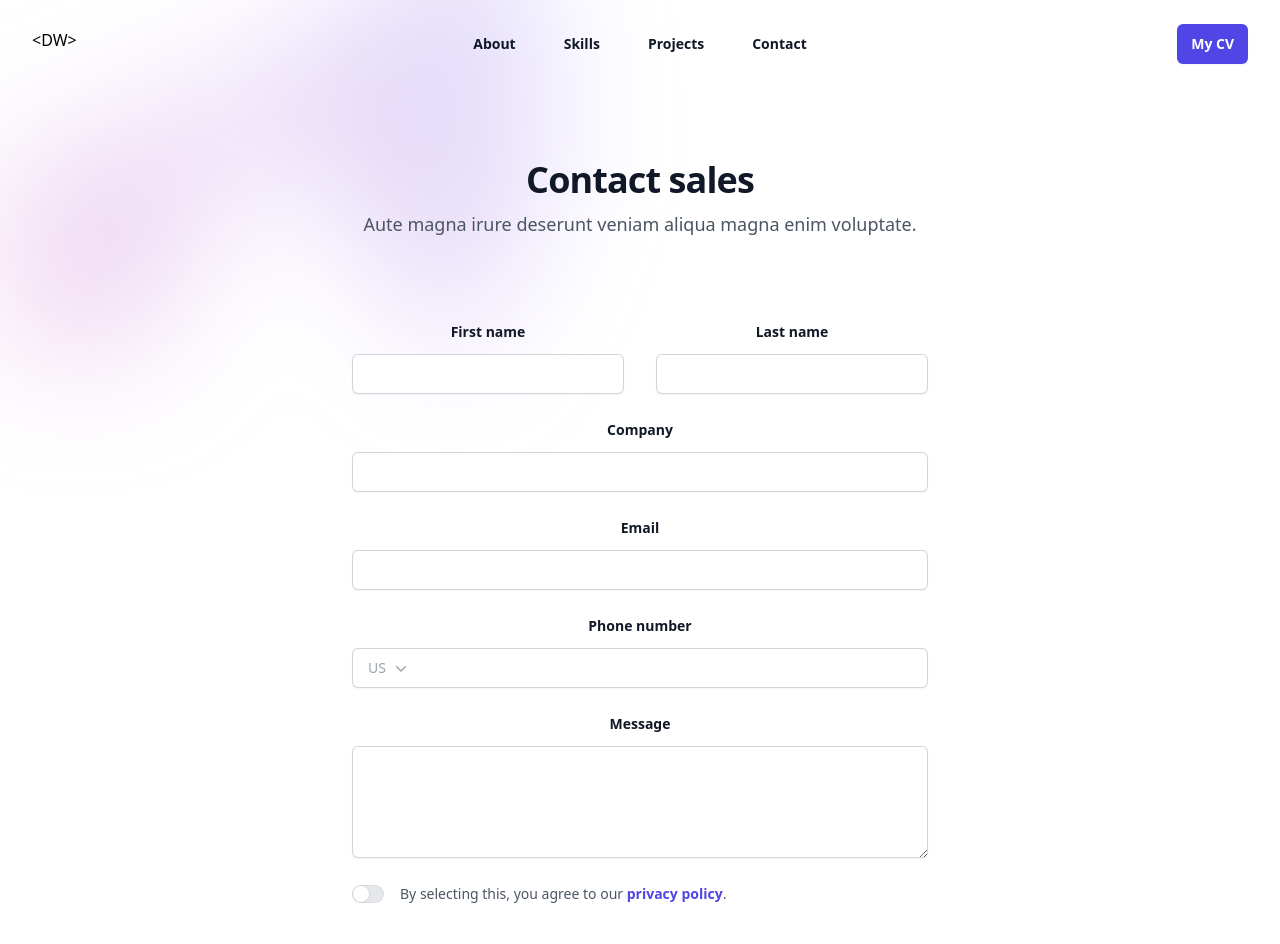
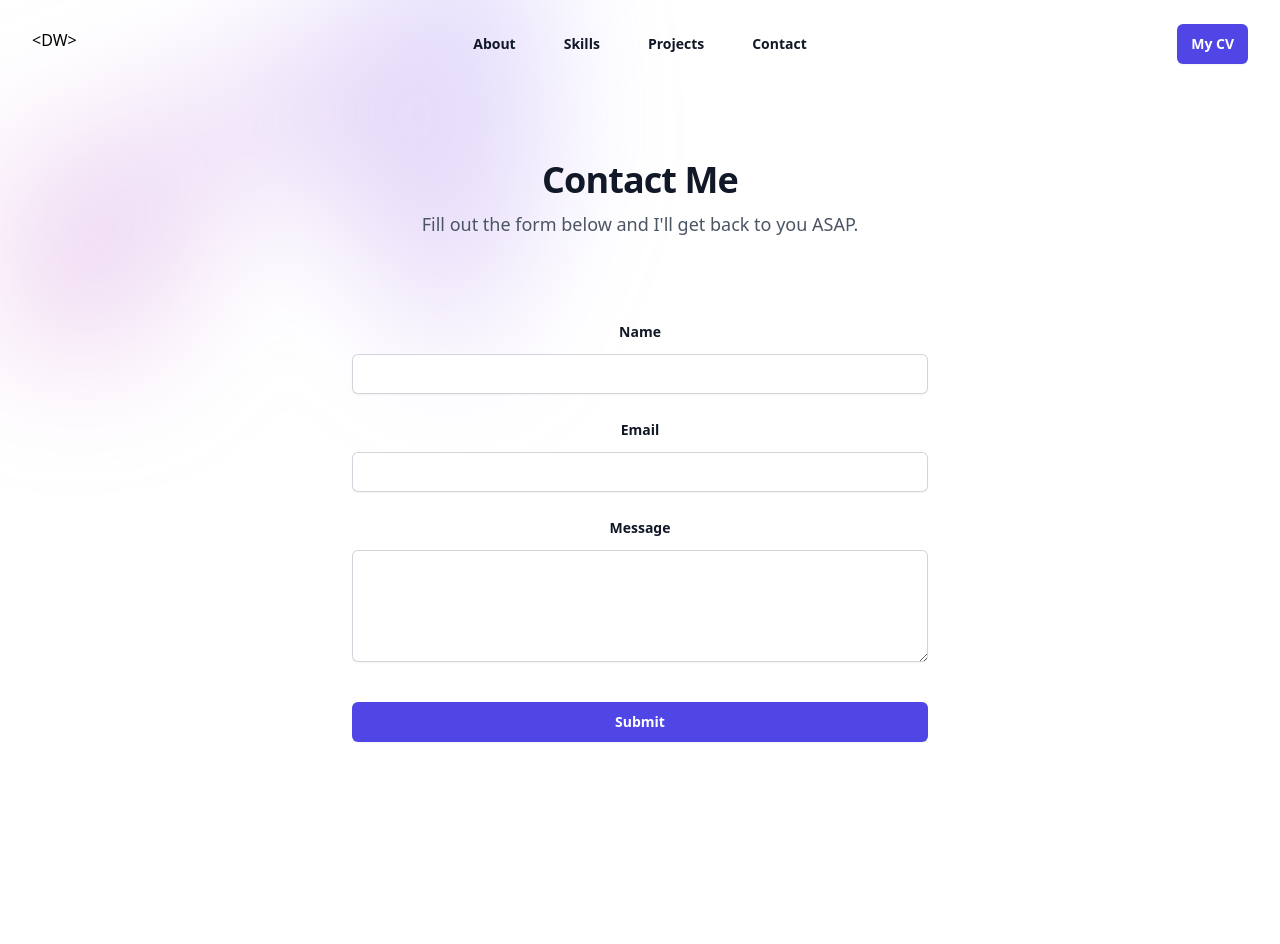
Before and after one commit to danwhitlock/portfolio-react, a React (Vite) app: page /contact in a window 1280 px wide. Shown: the top 944 px of the page. After the commit the page ends 902 px from the top, so only its background shows below. Built offline with nearby package versions, Linux system fonts and the light colour scheme.

Commit message:
adjust form, skills layout & paths

```diff
--- a/src/App.jsx
+++ b/src/App.jsx
@@ -14,6 +14,7 @@ function App() {
     <Router>
       <Nav />
         <Routes>
+          <Route path="/" element={<Home />} />
           <Route path="Home" element={<Home />} />
           <Route path="skills" element={<Skills />} />
           <Route path="projectGallery" element={<ProjectGallery />} />
--- a/src/Components/Contact.jsx
+++ b/src/Components/Contact.jsx
@@ -24,55 +24,29 @@ export default function Contact() {
         />
       </div>
       <div className="mx-auto max-w-2xl text-center">
-        <h2 className="text-3xl font-bold tracking-tight text-gray-900 sm:text-4xl">Contact sales</h2>
+        <h2 className="text-3xl font-bold tracking-tight text-gray-900 sm:text-4xl">Contact Me</h2>
         <p className="mt-2 text-lg leading-8 text-gray-600">
-          Aute magna irure deserunt veniam aliqua magna enim voluptate.
+          Fill out the form below and I'll get back to you ASAP.
         </p>
       </div>
-      <form action="#" method="POST" className="mx-auto mt-16 max-w-xl sm:mt-20">
-        <div className="grid grid-cols-1 gap-x-8 gap-y-6 sm:grid-cols-2">
+      <form action="https://formspree.io/f/moqgqqgz" method="POST" className="mx-auto mt-16 max-w-xl sm:mt-20">
+        <div className="grid grid-cols-1 gap-y-6 sm:grid-cols-1">
           <div>
-            <label htmlFor="first-name" className="block text-sm font-semibold leading-6 text-gray-900">
-              First name
+            <label htmlFor="name" className="block text-sm font-semibold leading-6 text-gray-900">
+              Name
             </label>
             <div className="mt-2.5">
               <input
                 type="text"
-                name="first-name"
-                id="first-name"
+                name="name"
+                id="name"
                 autoComplete="given-name"
                 className="block w-full rounded-md border-0 px-3.5 py-2 text-gray-900 shadow-sm ring-1 ring-inset ring-gray-300 placeholder:text-gray-400 focus:ring-2 focus:ring-inset focus:ring-indigo-600 sm:text-sm sm:leading-6"
               />
             </div>
           </div>
-          <div>
-            <label htmlFor="last-name" className="block text-sm font-semibold leading-6 text-gray-900">
-              Last name
-            </label>
-            <div className="mt-2.5">
-              <input
-                type="text"
-                name="last-name"
-                id="last-name"
-                autoComplete="family-name"
-                className="block w-full rounded-md border-0 px-3.5 py-2 text-gray-900 shadow-sm ring-1 ring-inset ring-gray-300 placeholder:text-gray-400 focus:ring-2 focus:ring-inset focus:ring-indigo-600 sm:text-sm sm:leading-6"
-              />
-            </div>
-          </div>
-          <div className="sm:col-span-2">
-            <label htmlFor="company" className="block text-sm font-semibold leading-6 text-gray-900">
-              Company
-            </label>
-            <div className="mt-2.5">
-              <input
-                type="text"
-                name="company"
-                id="company"
-                autoComplete="organization"
-                className="block w-full rounded-md border-0 px-3.5 py-2 text-gray-900 shadow-sm ring-1 ring-inset ring-gray-300 placeholder:text-gray-400 focus:ring-2 focus:ring-inset focus:ring-indigo-600 sm:text-sm sm:leading-6"
-              />
-            </div>
-          </div>
+
+
           <div className="sm:col-span-2">
             <label htmlFor="email" className="block text-sm font-semibold leading-6 text-gray-900">
               Email
@@ -87,38 +61,7 @@ export default function Contact() {
               />
             </div>
           </div>
-          <div className="sm:col-span-2">
-            <label htmlFor="phone-number" className="block text-sm font-semibold leading-6 text-gray-900">
-              Phone number
-            </label>
-            <div className="relative mt-2.5">
-              <div className="absolute inset-y-0 left-0 flex items-center">
-                <label htmlFor="country" className="sr-only">
-                  Country
-                </label>
-                <select
-                  id="country"
-                  name="country"
-                  className="h-full rounded-md border-0 bg-transparent bg-none py-0 pl-4 pr-9 text-gray-400 focus:ring-2 focus:ring-inset focus:ring-indigo-600 sm:text-sm"
-                >
-                  <option>US</option>
-                  <option>CA</option>
-                  <option>EU</option>
-                </select>
-                <ChevronDownIcon
-                  className="pointer-events-none absolute right-3 top-0 h-full w-5 text-gray-400"
-                  aria-hidden="true"
-                />
-              </div>
-              <input
-                type="tel"
-                name="phone-number"
-                id="phone-number"
-                autoComplete="tel"
-                className="block w-full rounded-md border-0 px-3.5 py-2 pl-20 text-gray-900 shadow-sm ring-1 ring-inset ring-gray-300 placeholder:text-gray-400 focus:ring-2 focus:ring-inset focus:ring-indigo-600 sm:text-sm sm:leading-6"
-              />
-            </div>
-          </div>
+
           <div className="sm:col-span-2">
             <label htmlFor="message" className="block text-sm font-semibold leading-6 text-gray-900">
               Message
@@ -133,41 +76,14 @@ export default function Contact() {
               />
             </div>
           </div>
-          <Switch.Group as="div" className="flex gap-x-4 sm:col-span-2">
-            <div className="flex h-6 items-center">
-              <Switch
-                checked={agreed}
-                onChange={setAgreed}
-                className={classNames(
-                  agreed ? 'bg-indigo-600' : 'bg-gray-200',
-                  'flex w-8 flex-none cursor-pointer rounded-full p-px ring-1 ring-inset ring-gray-900/5 transition-colors duration-200 ease-in-out focus-visible:outline focus-visible:outline-2 focus-visible:outline-offset-2 focus-visible:outline-indigo-600'
-                )}
-              >
-                <span className="sr-only">Agree to policies</span>
-                <span
-                  aria-hidden="true"
-                  className={classNames(
-                    agreed ? 'translate-x-3.5' : 'translate-x-0',
-                    'h-4 w-4 transform rounded-full bg-white shadow-sm ring-1 ring-gray-900/5 transition duration-200 ease-in-out'
-                  )}
-                />
-              </Switch>
-            </div>
-            <Switch.Label className="text-sm leading-6 text-gray-600">
-              By selecting this, you agree to our{' '}
-              <a href="#" className="font-semibold text-indigo-600">
-                privacy&nbsp;policy
-              </a>
-              .
-            </Switch.Label>
-          </Switch.Group>
+
         </div>
         <div className="mt-10">
           <button
             type="submit"
             className="block w-full rounded-md bg-indigo-600 px-3.5 py-2.5 text-center text-sm font-semibold text-white shadow-sm hover:bg-indigo-500 focus-visible:outline focus-visible:outline-2 focus-visible:outline-offset-2 focus-visible:outline-indigo-600"
           >
-            Let's talk
+            Submit
           </button>
         </div>
       </form>
--- a/src/Components/Skills.jsx
+++ b/src/Components/Skills.jsx
@@ -83,7 +83,7 @@ const skills = [
               These are the technologies and related skills I'm proficient in.
             </p>
           </div>
-          <ul role="list" className="grid gap-x-8 gap-y-12 sm:grid-cols-2 sm:gap-y-16 xl:col-span-2">
+          <ul role="list" className="grid gap-x-8 gap-y-12 sm:grid-cols-3 sm:gap-y-16 xl:col-span-2">
             {skills.map((skill) => (
               <li key={skill.name}>
                 <div className="flex items-center gap-x-6">
```
Also changed, not shown: src/assets/ProjectTwo.png (added).
